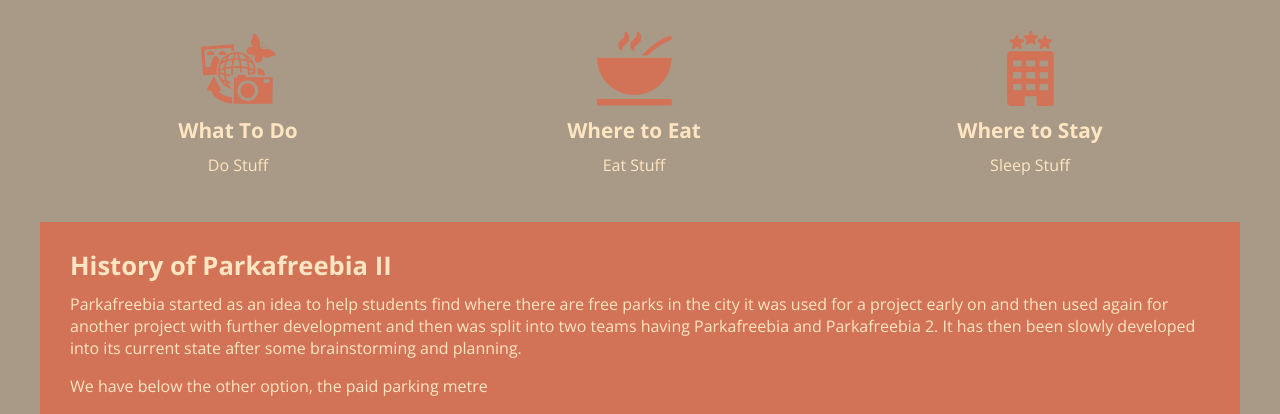
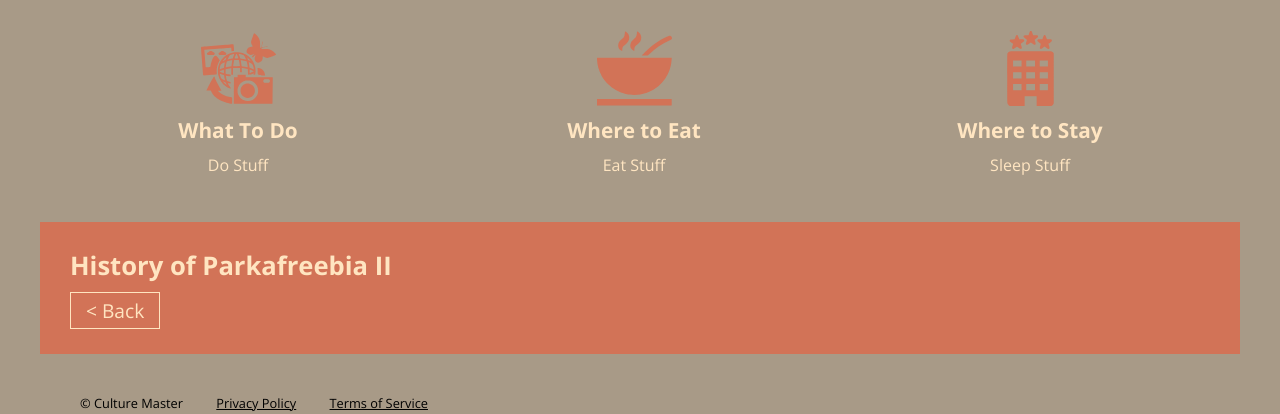
Before and after one commit to Callum-Bartle-92019337/Go-Team-203-Website, a Django app: page /home/History/ in a window 1280 px wide. Shown: the part 434-848 px from the top of the page. Run offline with Django 3.2, Linux system fonts and the light colour scheme; grey boxes are pictures that could not be loaded.

Commit message:
about change

```diff
--- a/home/templates/home/aboutHistory.html
+++ b/home/templates/home/aboutHistory.html
@@ -4,10 +4,8 @@
 <section class="about">
   <article>
     <h2>History of Parkafreebia II</h2>
-    <p>Parkafreebia started as an idea to help students find where there are free parks in the city it was used for a project early on and then used again for another project with further development
-      and then was split into two teams having Parkafreebia and Parkafreebia 2. It has then been slowly developed into its current state after some brainstorming and planning.</p>
-    <p>We have below the other option, the paid parking metre</p>
-    <iframe width="720" height="430" src="https://www.youtube.com/embed/ezMmmgQvBmg" frameborder="0" allow="autoplay; encrypted-media" allowfullscreen></iframe><br><br>
+    <p></p>
+
     <a id="BackButton"></a>
   </article>
 </section>
```
